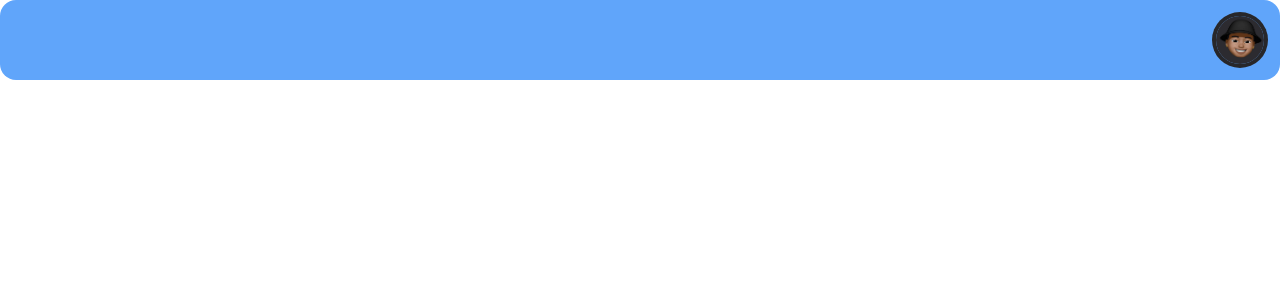
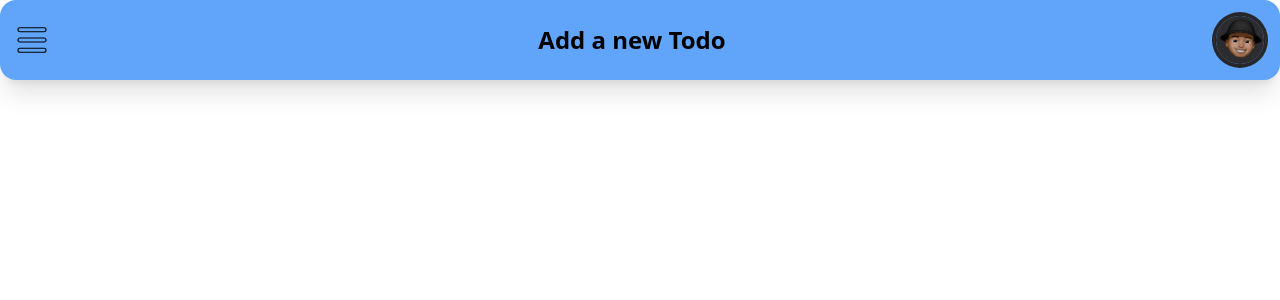
Before and after one commit to odohigreat/todoreact, a React (Create React App) app: page /new in a window 1280 px wide. Shown: the top 300 px of the page. Built offline with nearby package versions, Linux system fonts and the light colour scheme.

Commit message:
Modificatio to Page design

```diff
--- a/src/Pages/NewTask.js
+++ b/src/Pages/NewTask.js
@@ -1,14 +1,20 @@
 import { Link, useNavigate } from "react-router-dom";
 import mypic from "../Pictures/miself.jpg";
+import dropdown from "../Pictures/dropdown Icon.svg"
 
 export default function () {
 
     return (
         <div className="relative">
-        <div className="fixed rounded-2xl top-0 left-0 right-0 h-20 w-full bg-blue-400">
-            <div className="py-4 px-4">
+        <div className="fixed rounded-2xl top-0 left-0 right-0 h-20 w-full bg-blue-400 shadow-xl">
+            <div className="flex justify-between py-4 px-4">
+                <img className="h-8 w-8 self-center" src={dropdown}/>
+                <h4 className="text-2xl self-center font-sans font-semibold">Add a new Todo</h4>
                 <img className="rounded-full w-12 h-12 float-right ring-4 ring-zinc-800" src={mypic}/>
             </div>
+        </div>
+        <div>
+            <input className="w-full h-32" type="text"/>
         </div>
     </div>
         );
```
Also changed, not shown: src/Pictures/dropdown Icon.svg (added).
